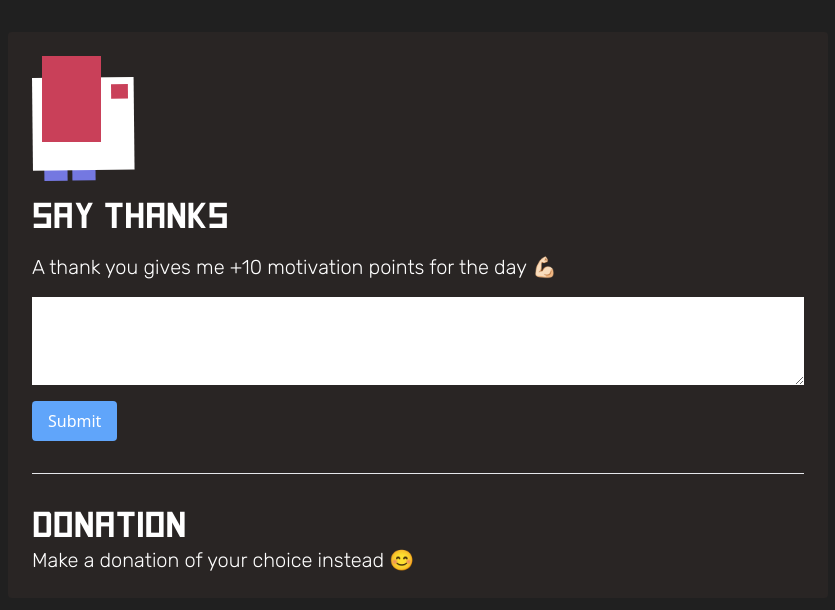
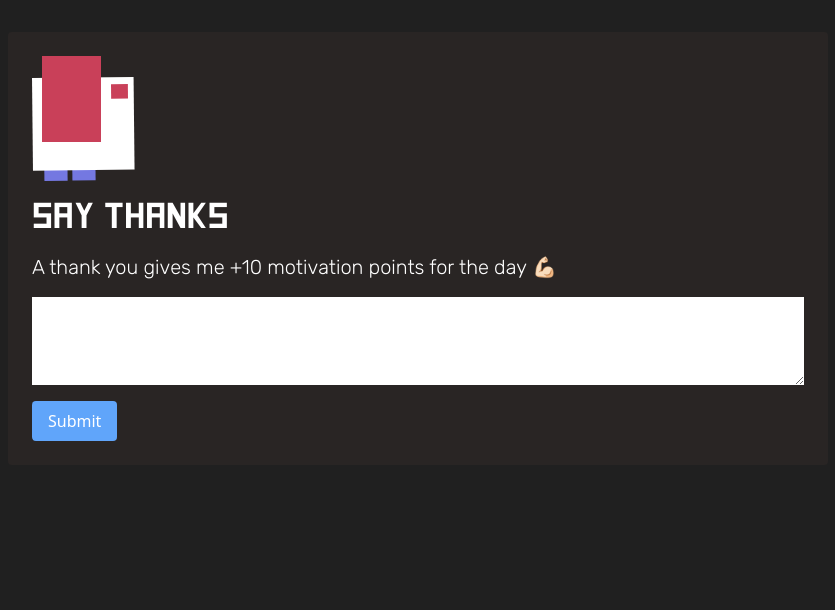
Before and after one commit to Falestio/personal-website, a Nuxt app: page /support in a window 1280 px wide. Shown: the top 610 px of the page, without its empty margins (222-1057 px from the left). Built offline with nearby package versions, Linux system fonts and the light colour scheme.

Commit message:
added link to say thanks page

```diff
--- a/pages/support.vue
+++ b/pages/support.vue
@@ -9,13 +9,13 @@
 
             <div class="w-full flex flex-col gap-4">
                 <textarea class="p-4 text-xl"></textarea>
-                <button class="self-start px-4 py-2 text-white bg-blue-400 rounded">Submit</button>
+                <NuxtLink to="https://www.youtube.com/watch?v=MxodnipCunQ" target="_blank" class="self-start px-4 py-2 text-white bg-blue-400 rounded">Submit</NuxtLink>
             </div>
-            <hr class="my-8">
+            <!-- <hr class="my-8">
             <h1 class="text-4xl">Donation</h1>
             <p class="text-xl">
                 Make a donation of your choice instead 😊
-            </p>
+            </p> -->
         </div>
     </div>
 </template>
```
Also changed, not shown: 2 other files (tests, documents, lock files or other folders).
